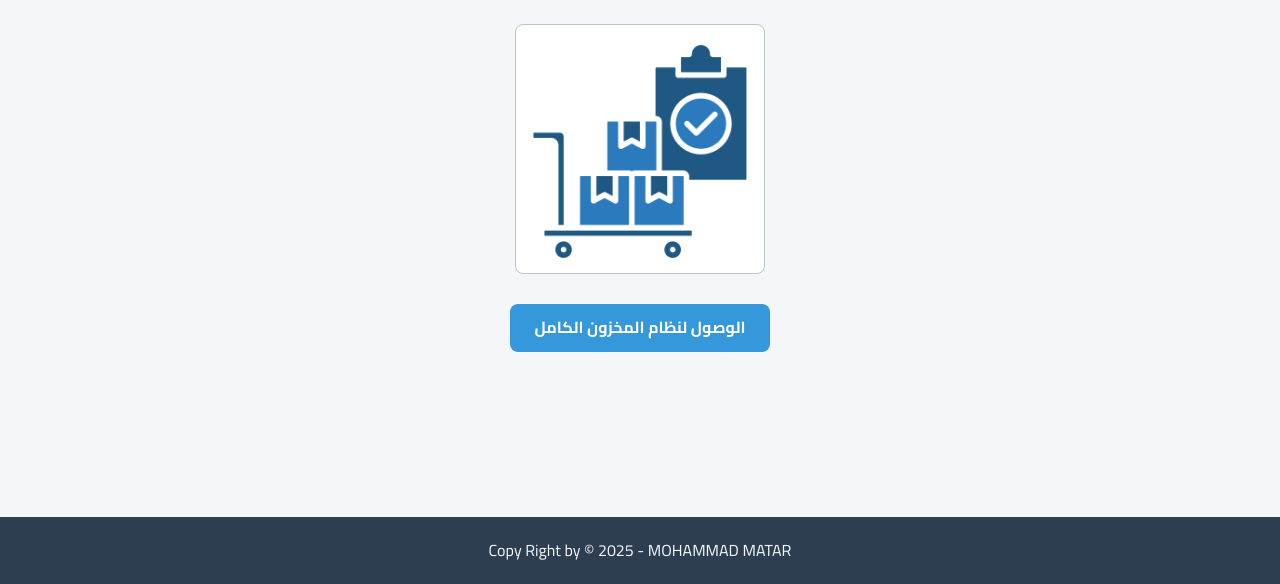
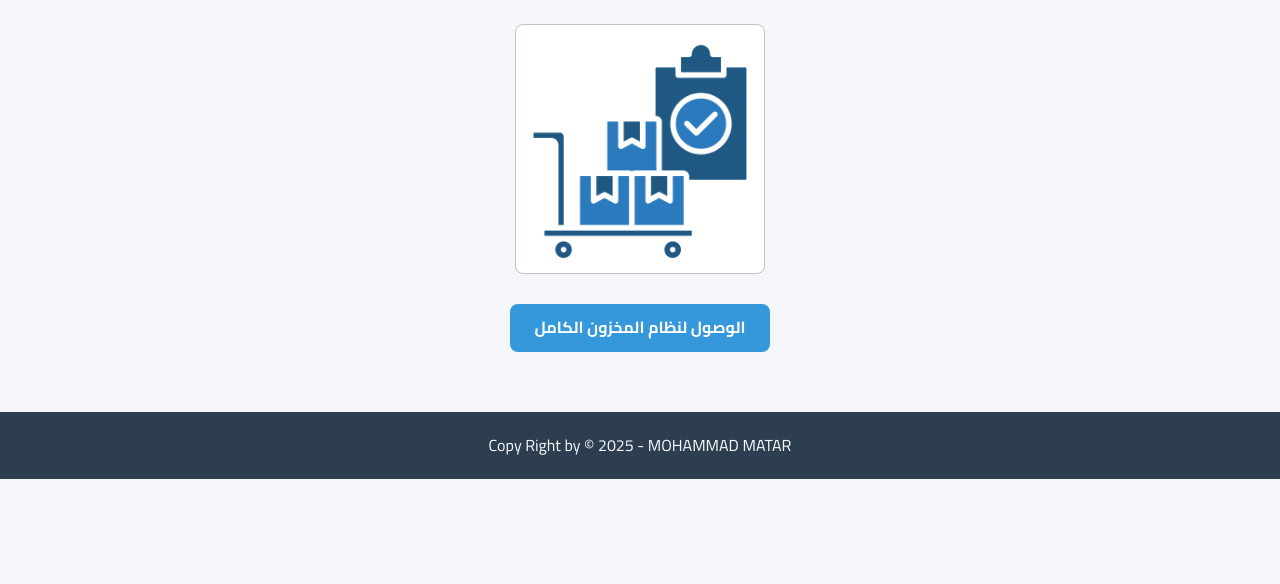
Before and after one commit to m-matar/test, a plain HTML site: page inventory.html in a window 1280 px wide. Shown: the part 223-807 px from the top of the page. Drawn offline with Linux system fonts and the light colour scheme.

Commit message:
Update inventory.html

```diff
--- a/inventory.html
+++ b/inventory.html
@@ -35,7 +35,7 @@
         </section>
     </main>
 
-    <footer class="main-footer" style="position: absolute;top: 85%; width: 100%;">
+    <footer class="main-footer" style="position: relstive;top: 86%; width: 100%;">
         <div class="container">
             <p>Copy Right by © <span id="currentYear"></span> - MOHAMMAD MATAR</p>
         </div>
```
